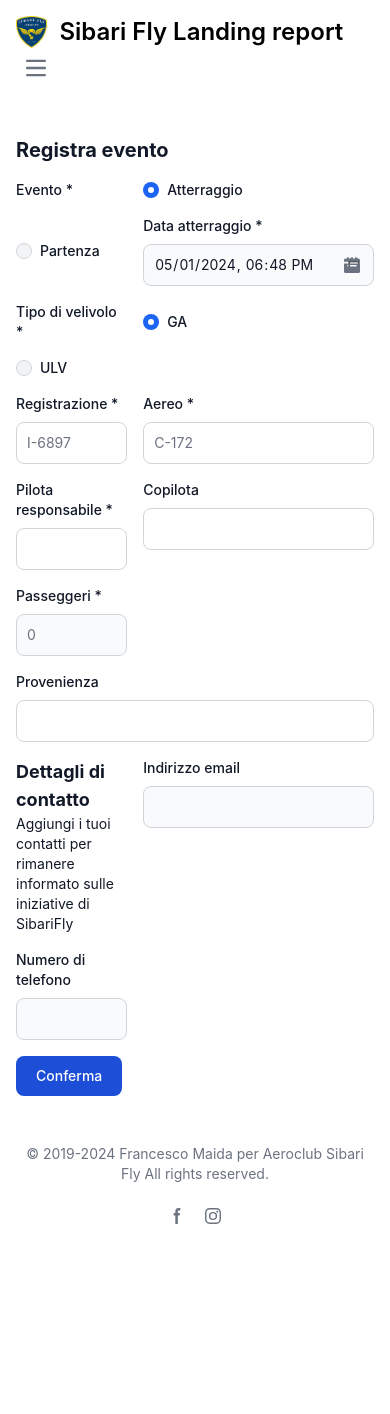
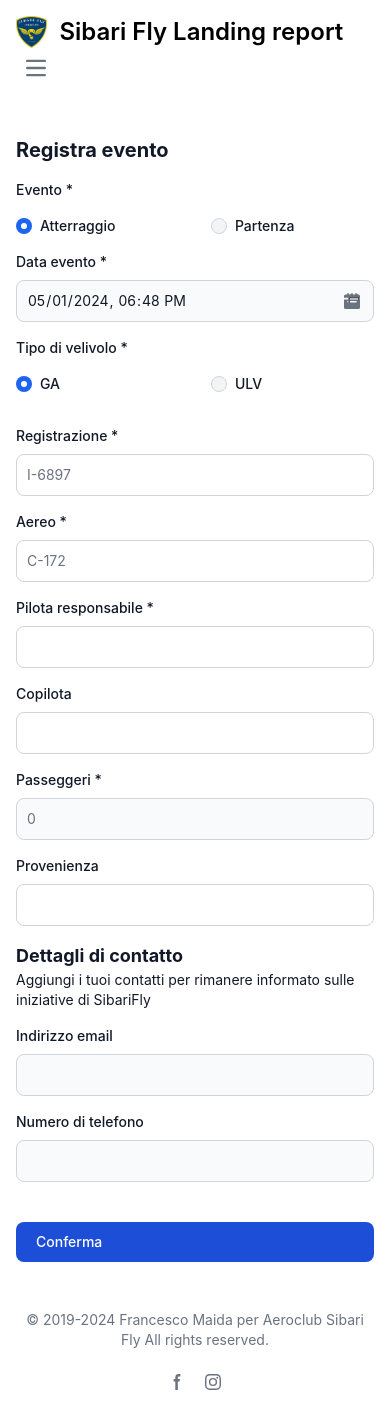
Before and after one commit to edge33/sibarifly-landing-form, a React (Vite) app: page / in a window 390 px wide. Before the commit the page ends 1248 px from the top, so only its background shows below. Built offline with nearby package versions, Linux system fonts and the light colour scheme; no server answers.

Commit message:
fix(EventForm) Fixed mobile layout (#3)

```diff
--- a/src/components/EventForm/EventForm.tsx
+++ b/src/components/EventForm/EventForm.tsx
@@ -61,7 +61,7 @@
       </h2>
       <form onSubmit={handleSubmit(onSubmit)}>
         <div className="grid gap-4 sm:grid-cols-2 sm:gap-6">
-          <div className="sm:col-span-2">
+          <div className="col-span-2">
             <p className="block text-sm font-medium text-gray-900 dark:text-white">
               Evento *
             </p>
@@ -105,12 +105,12 @@
             </label>
           </div>
 
-          <div className="sm:col-span-2">
+          <div className="col-span-2">
             <label
               htmlFor="dateTime"
               className="block mb-2 text-sm font-medium text-gray-900 dark:text-white"
             >
-              Data atterraggio *
+              Data evento *
             </label>
 
             <div className="relative">
@@ -138,7 +138,7 @@
             )}
           </div>
 
-          <div className="sm:col-span-2">
+          <div className="col-span-2">
             <p className="block text-sm font-medium text-gray-900 dark:text-white">
               Tipo di velivolo *
             </p>
@@ -176,7 +176,7 @@
             </label>
           </div>
 
-          <div className="sm:col-span-2">
+          <div className="col-span-2">
             {errors?.aircraftType && (
               <p className="pt-2.5 text-red-500">
                 {errors.aircraftType.message}
@@ -184,7 +184,7 @@
             )}
           </div>
 
-          <div className="w-full">
+          <div className="col-span-2 sm:col-span-1">
             <label
               htmlFor="aircraftRegistration"
               className="block mb-2 text-sm font-medium text-gray-900 dark:text-white"
@@ -205,7 +205,7 @@
             )}
           </div>
 
-          <div className="w-full">
+          <div className="col-span-2 sm:col-span-1">
             <label
               htmlFor="aircraftModel"
               className="block mb-2 text-sm font-medium text-gray-900 dark:text-white"
@@ -227,7 +227,7 @@
             )}
           </div>
 
-          <div className="sm:col-span-2">
+          <div className="col-span-2 sm:col-span-1">
             <label
               htmlFor="pic"
               className="block mb-2 text-sm font-medium text-gray-900 dark:text-white"
@@ -247,7 +247,7 @@
             )}
           </div>
 
-          <div className="sm:col-span-2">
+          <div className="col-span-2 sm:col-span-1">
             <label
               htmlFor="pic"
               className="block mb-2 text-sm font-medium text-gray-900 dark:text-white"
@@ -267,7 +267,7 @@
             )}
           </div>
 
-          <div className="w-full">
+          <div className="col-span-2 sm:col-span-1">
             <label
               htmlFor="pax"
               className="block mb-2 text-sm font-medium text-gray-900 dark:text-white"
@@ -285,8 +285,6 @@
               <p className="pt-2.5 text-red-500">{errors.paxNumber.message}</p>
             )}
           </div>
-
-          <div className="w-full" />
 
           <div className="col-span-2">
             <label
@@ -308,7 +306,7 @@
             )}
           </div>
 
-          <div className="w-full sm:col-span-2">
+          <div className="col-span-2">
             <h2 className="text-lg font-bold text-gray-900 dark:text-white">
               Dettagli di contatto
             </h2>
@@ -317,7 +315,7 @@
               di SibariFly
             </p>
           </div>
-          <div className="w-full">
+          <div className="col-span-2 sm:col-span-1">
             <label
               htmlFor="email"
               className="block mb-2 text-sm font-medium text-gray-900 dark:text-white"
@@ -337,7 +335,7 @@
             )}
           </div>
 
-          <div className="w-full">
+          <div className="col-span-2 sm:col-span-1">
             <label
               htmlFor="mobilePhone"
               className="block mb-2 text-sm font-medium text-gray-900 dark:text-white"
@@ -478,13 +476,14 @@
               )}
           </div> */}
         </div>
-
+        <div className="mt-6 print:hidden flex flex-col md:flex-row gap-4 sm:gap-6">
           <button
             type="submit"
             className="inline-flex items-center px-5 py-2.5 mt-4 sm:mt-6 text-sm font-medium text-center text-white bg-primary-700 rounded-lg focus:ring-4 focus:ring-primary-200 dark:focus:ring-primary-900 hover:bg-primary-800"
           >
             Conferma
           </button>
+        </div>
       </form>
     </>
   );
```
Lines whose indentation alone changed are shown as unchanged.
